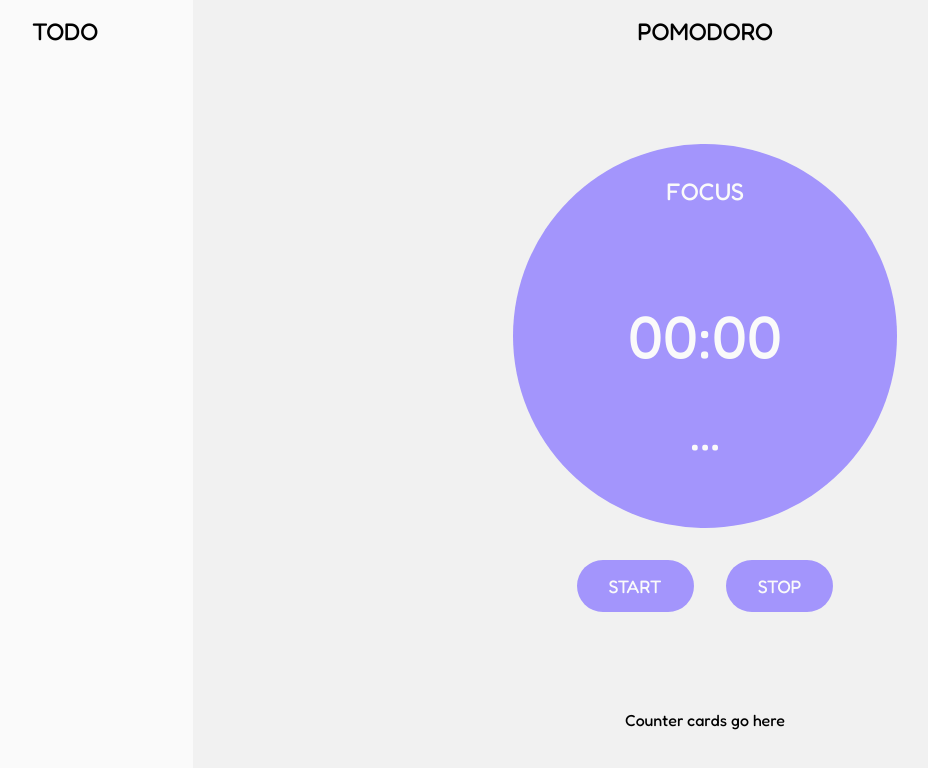
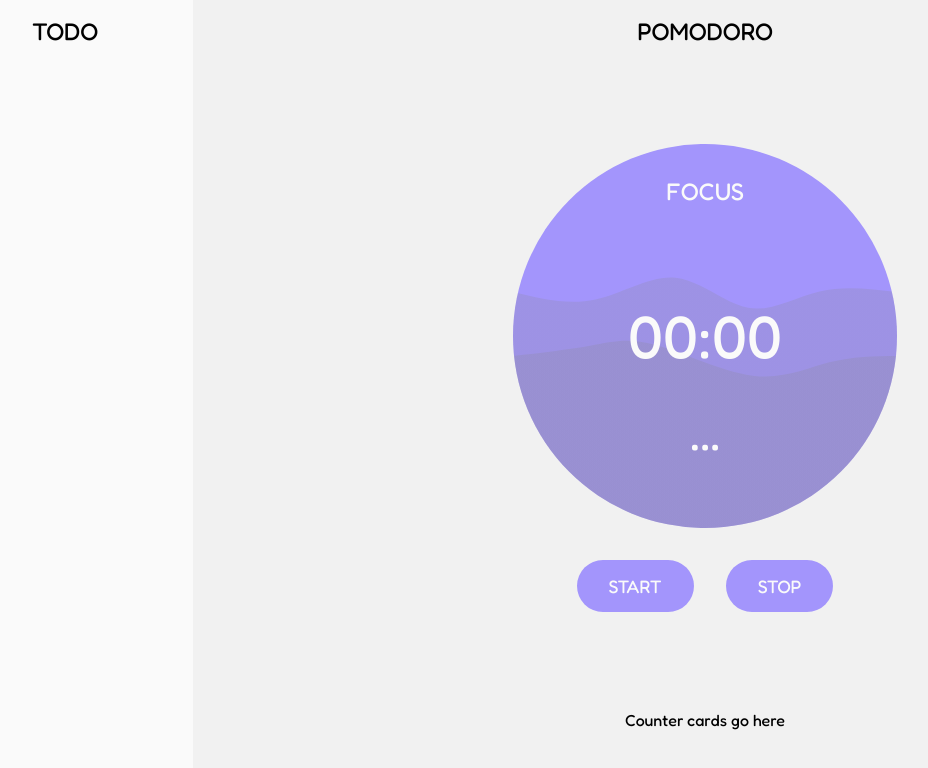
Before and after one commit to vChrisL/Pomodor, a React (Vite) app: page / in a window 1280 px wide. Shown: the top 768 px of the page, without its empty margins (63-991 px from the left). Built offline with nearby package versions, Linux system fonts and the light colour scheme.

Commit message:
added animated waves

```diff
--- a/src/App.css
+++ b/src/App.css
@@ -34,3 +34,61 @@
     @apply hover:cursor-pointer
   }
 }
+
+
+
+.path-0 {
+ animation: pathAnim-0 6s;
+ animation-timing-function: cubic-bezier(0.37, 0, 0.63, 1);
+ animation-iteration-count: infinite;
+}
+
+@keyframes pathAnim-0 {
+  0 % {
+    d: path("M 0,600 L 0,150 C 106.65071770334927,176.3444976076555 213.30143540669854,202.68899521531102 314,180 C 414.69856459330146,157.31100478468898 509.444976076555,85.58851674641147 602,96 C 694.555023923445,106.41148325358853 784.9186602870813,198.9569377990431 877,217 C 969.0813397129187,235.0430622009569 1062.8803827751199,178.58373205741626 1157,155 C 1251.1196172248801,131.41626794258374 1345.55980861244,140.7081339712919 1440,150 L 1440,1200 L 0,1200 Z");
+  }
+
+  25% {
+    d: path("M 0,600 L 0,150 C 108.90909090909093,197.27272727272725 217.81818181818187,244.54545454545453 327,224 C 436.18181818181813,203.45454545454547 545.6363636363636,115.09090909090908 623,99 C 700.3636363636364,82.90909090909092 745.6363636363636,139.0909090909091 821,168 C 896.3636363636364,196.9090909090909 1001.8181818181818,198.54545454545456 1110,191 C 1218.1818181818182,183.45454545454544 1329.090909090909,166.72727272727272 1440,150 L 1440,1200 L 0,1200 Z");
+  }
+
+  50% {
+    d: path("M 0,600 L 0,150 C 94.53588516746413,142.56459330143542 189.07177033492826,135.12918660287082 284,135 C 378.92822966507174,134.87081339712918 474.2488038277512,142.04784688995215 562,146 C 649.7511961722488,149.95215311004785 729.933014354067,150.6794258373206 839,134 C 948.066985645933,117.32057416267942 1086.019138755981,83.23444976076556 1191,83 C 1295.980861244019,82.76555023923444 1367.9904306220096,116.38277511961722 1440,150 L 1440,1200 L 0,1200 Z");
+  }
+
+  75% {
+    d: path("M 0,600 L 0,150 C 94.72727272727272,155.64593301435406 189.45454545454544,161.29186602870814 297,155 C 404.54545454545456,148.70813397129186 524.909090909091,130.47846889952152 628,131 C 731.090909090909,131.52153110047848 816.9090909090908,150.79425837320576 894,151 C 971.0909090909092,151.20574162679424 1039.4545454545455,132.3444976076555 1129,129 C 1218.5454545454545,125.6555023923445 1329.2727272727273,137.82775119617224 1440,150 L 1440,1200 L 0,1200 Z");
+  }
+
+  100% {
+    d: path("M 0,600 L 0,150 C 106.65071770334927,176.3444976076555 213.30143540669854,202.68899521531102 314,180 C 414.69856459330146,157.31100478468898 509.444976076555,85.58851674641147 602,96 C 694.555023923445,106.41148325358853 784.9186602870813,198.9569377990431 877,217 C 969.0813397129187,235.0430622009569 1062.8803827751199,178.58373205741626 1157,155 C 1251.1196172248801,131.41626794258374 1345.55980861244,140.7081339712919 1440,150 L 1440,1200 L 0,1200 Z");
+  }
+}
+
+.path-1 {
+ animation: pathAnim-1 6s;
+ animation-timing-function: cubic-bezier(0.37, 0, 0.63, 1);
+ animation-iteration-count: infinite;
+}
+
+@keyframes pathAnim-1 {
+  0 % {
+    d: path("M 0,600 L 0,350 C 106.6602870813397,335.0430622009569 213.3205741626794,320.0861244019139 292,302 C 370.6794258373206,283.9138755980861 421.37799043062205,262.6985645933014 524,290 C 626.622009569378,317.3014354066986 781.1674641148325,393.1196172248804 904,410 C 1026.8325358851675,426.8803827751196 1117.952153110048,384.82296650717706 1202,365 C 1286.047846889952,345.17703349282294 1363.023923444976,347.58851674641147 1440,350 L 1440,1200 L 0,1200 Z");
+  }
+
+  25% {
+    d: path("M 0,600 L 0,350 C 99.48325358851676,316.82296650717706 198.96650717703352,283.64593301435406 285,300 C 371.0334928229665,316.35406698564594 443.61722488038276,382.2392344497608 540,405 C 636.3827751196172,427.7607655502392 756.5645933014355,407.39712918660285 851,389 C 945.4354066985645,370.60287081339715 1014.1244019138755,354.17224880382776 1108,348 C 1201.8755980861245,341.82775119617224 1320.9377990430621,345.9138755980861 1440,350 L 1440,1200 L 0,1200 Z");
+  }
+
+  50% {
+    d: path("M 0,600 L 0,350 C 81.83732057416267,328.5645933014354 163.67464114832535,307.12918660287085 258,289 C 352.32535885167465,270.87081339712915 459.1387559808612,256.04784688995215 569,275 C 678.8612440191388,293.95215311004785 791.7703349282298,346.6794258373206 890,381 C 988.2296650717702,415.3205741626794 1071.77990430622,431.23444976076553 1161,423 C 1250.22009569378,414.76555023923447 1345.11004784689,382.38277511961724 1440,350 L 1440,1200 L 0,1200 Z");
+  }
+
+  75% {
+    d: path("M 0,600 L 0,350 C 95.82775119617227,353.33014354066984 191.65550239234454,356.66028708133973 281,361 C 370.34449760765546,365.33971291866027 453.2057416267942,370.688995215311 557,383 C 660.7942583732058,395.311004784689 785.5215311004786,414.5837320574162 884,415 C 982.4784688995214,415.4162679425838 1054.7081339712918,396.97607655502395 1143,383 C 1231.2918660287082,369.02392344497605 1335.6459330143541,359.511961722488 1440,350 L 1440,1200 L 0,1200 Z");
+  }
+
+  100% {
+    d: path("M 0,600 L 0,350 C 106.6602870813397,335.0430622009569 213.3205741626794,320.0861244019139 292,302 C 370.6794258373206,283.9138755980861 421.37799043062205,262.6985645933014 524,290 C 626.622009569378,317.3014354066986 781.1674641148325,393.1196172248804 904,410 C 1026.8325358851675,426.8803827751196 1117.952153110048,384.82296650717706 1202,365 C 1286.047846889952,345.17703349282294 1363.023923444976,347.58851674641147 1440,350 L 1440,1200 L 0,1200 Z");
+  }
+}
--- a/src/components/TimerComponent.tsx
+++ b/src/components/TimerComponent.tsx
@@ -11,24 +11,48 @@ export function TimerComponent() {
 
   return (
     <div className={"relative"}>
-      <motion.svg
-        className={`
-          w-80 h-80
-          sm:w-96 sm:h-96
-        `}
+      <motion.div
+        className={"w-80 h-80 sm:w-96 sm:h-96 rounded-full bg-[var(--accent-color)] overflow-hidden"}
         transition={{duration: 0.7}}
         animate={{rotateY: showSettings ? 180 : 0}}
       >
-        <circle className={"fill-[var(--accent-color)]"} cx="50%" cy="50%" r="50%"/>
-      </motion.svg>
+        <motion.svg width="100%" height="100%" id="svg" viewBox="0 0 1440 1200" xmlns="http://www.w3.org/2000/svg"
+             className="transition duration-300 ease-in-out delay-150 scale-y-120 translate-y-[100px]"
+             transition={{duration: 0.1}}
+             animate={{opacity: showSettings ? 0 : 100}}>
+          <defs>
+            <linearGradient id="gradient" x1="0%" y1="50%" x2="100%" y2="50%">
+              <stop offset="5%" stop-color="#878787"></stop>
+              <stop offset="95%" stop-color="#878787"></stop>
+            </linearGradient>
+          </defs>
+          <path
+            d="M 0,600 L 0,150 C 106.65071770334927,176.3444976076555 213.30143540669854,202.68899521531102 314,180 C 414.69856459330146,157.31100478468898 509.444976076555,85.58851674641147 602,96 C 694.555023923445,106.41148325358853 784.9186602870813,198.9569377990431 877,217 C 969.0813397129187,235.0430622009569 1062.8803827751199,178.58373205741626 1157,155 C 1251.1196172248801,131.41626794258374 1345.55980861244,140.7081339712919 1440,150 L 1440,1200 L 0,1200 Z"
+            stroke="none" stroke-width="0" fill="url(#gradient)" fill-opacity="0.2"
+            className="transition-all duration-300 ease-in-out delay-150 path-0"></path>
+
+          <defs>
+            <linearGradient id="gradient" x1="0%" y1="50%" x2="100%" y2="50%">
+              <stop offset="5%" stop-color="#878787"></stop>
+              <stop offset="95%" stop-color="#878787"></stop>
+            </linearGradient>
+          </defs>
+          <path
+            d="M 0,600 L 0,350 C 106.6602870813397,335.0430622009569 213.3205741626794,320.0861244019139 292,302 C 370.6794258373206,283.9138755980861 421.37799043062205,262.6985645933014 524,290 C 626.622009569378,317.3014354066986 781.1674641148325,393.1196172248804 904,410 C 1026.8325358851675,426.8803827751196 1117.952153110048,384.82296650717706 1202,365 C 1286.047846889952,345.17703349282294 1363.023923444976,347.58851674641147 1440,350 L 1440,1200 L 0,1200 Z"
+            stroke="none" stroke-width="0" fill="url(#gradient)" fill-opacity="0.20"
+            className="transition-all duration-300 ease-in-out delay-150 path-1"></path>
+        </motion.svg>
+      </motion.div>
 
       <motion.div
         className={`${showSettings ? 'hidden' : ''}`}
         transition={{delay: 0.3, duration: 0.5}}
         animate={{opacity: showSettings ? 0 : 100}}
       >
-        <p className={"text-2xl absolute top-0 right-1/2 translate-x-1/2 translate-y-[100%] text-[var(--secondary-bg-color)]"}>FOCUS</p>
-        <p className={"text-6xl absolute top-1/2 right-1/2 translate-x-1/2 -translate-y-1/2 text-[var(--secondary-bg-color)]"}>00:00</p>
+        <p
+          className={"text-2xl absolute top-0 right-1/2 translate-x-1/2 translate-y-[100%] text-[var(--secondary-bg-color)]"}>FOCUS</p>
+        <p
+          className={"text-6xl absolute top-1/2 right-1/2 translate-x-1/2 -translate-y-1/2 text-[var(--secondary-bg-color)]"}>00:00</p>
 
         <button
           className={"text-5xl absolute bottom-0 right-1/2 translate-x-1/2 -translate-y-[150%] text-[var(--secondary-bg-color)]"}
@@ -55,7 +79,8 @@ export function TimerComponent() {
           <BreakTimerInput/>
         </div>
 
-        <div className={"flex flex-row gap-4 justify-center items-center absolute bottom-0 right-1/2 translate-x-1/2 -translate-y-[250%]"}>
+        <div
+          className={"flex flex-row gap-4 justify-center items-center absolute bottom-0 right-1/2 translate-x-1/2 -translate-y-[250%]"}>
           <button className={"text-[var(--secondary-bg-color)] sm:text-xl"}>SAVE</button>
           <button
             className={"text-[var(--secondary-bg-color)] sm:text-xl"}
@@ -66,7 +91,7 @@ export function TimerComponent() {
         </div>
 
 
-      </motion.div >
+      </motion.div>
     </div>
-  );
+);
 }
```
